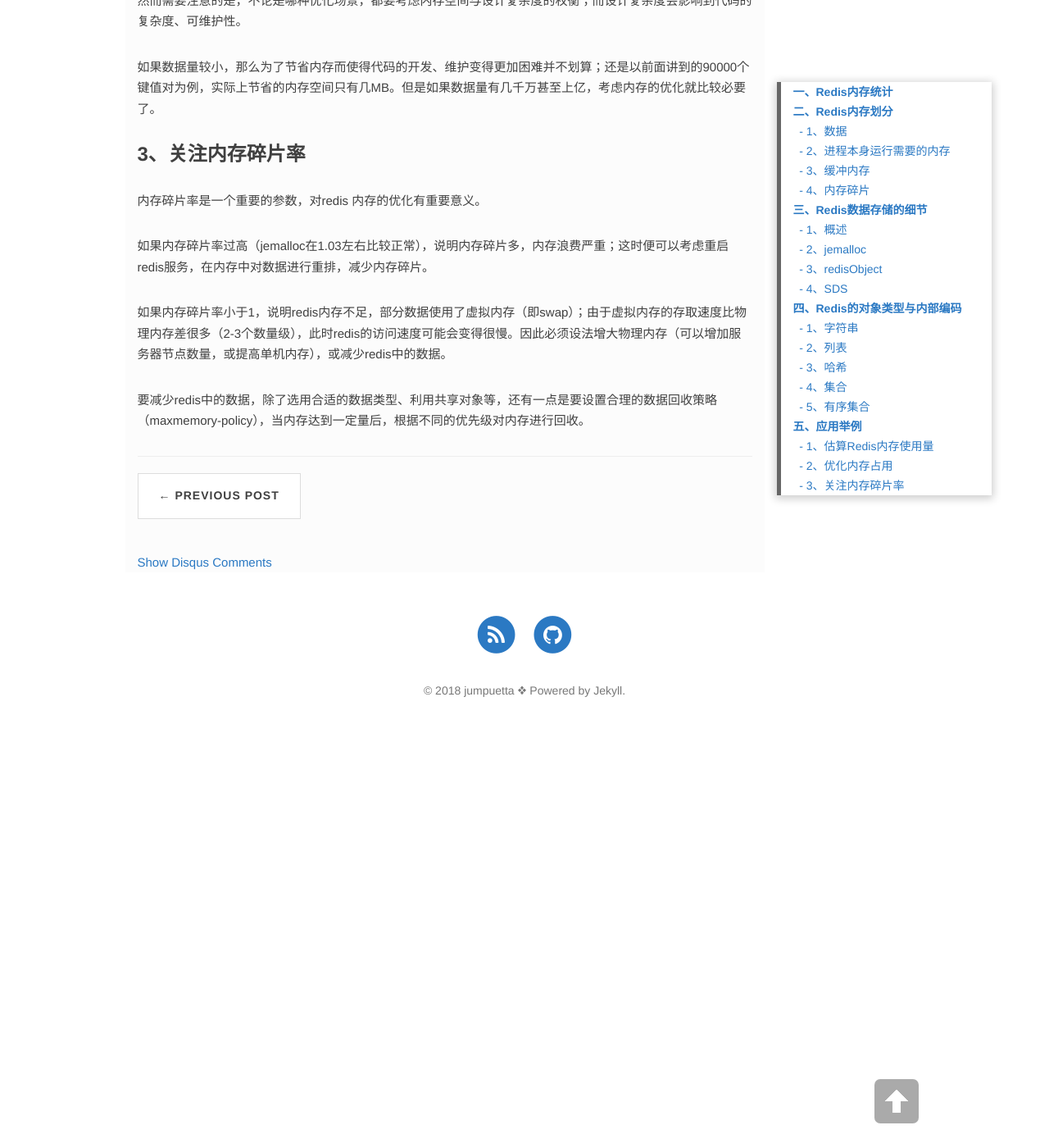
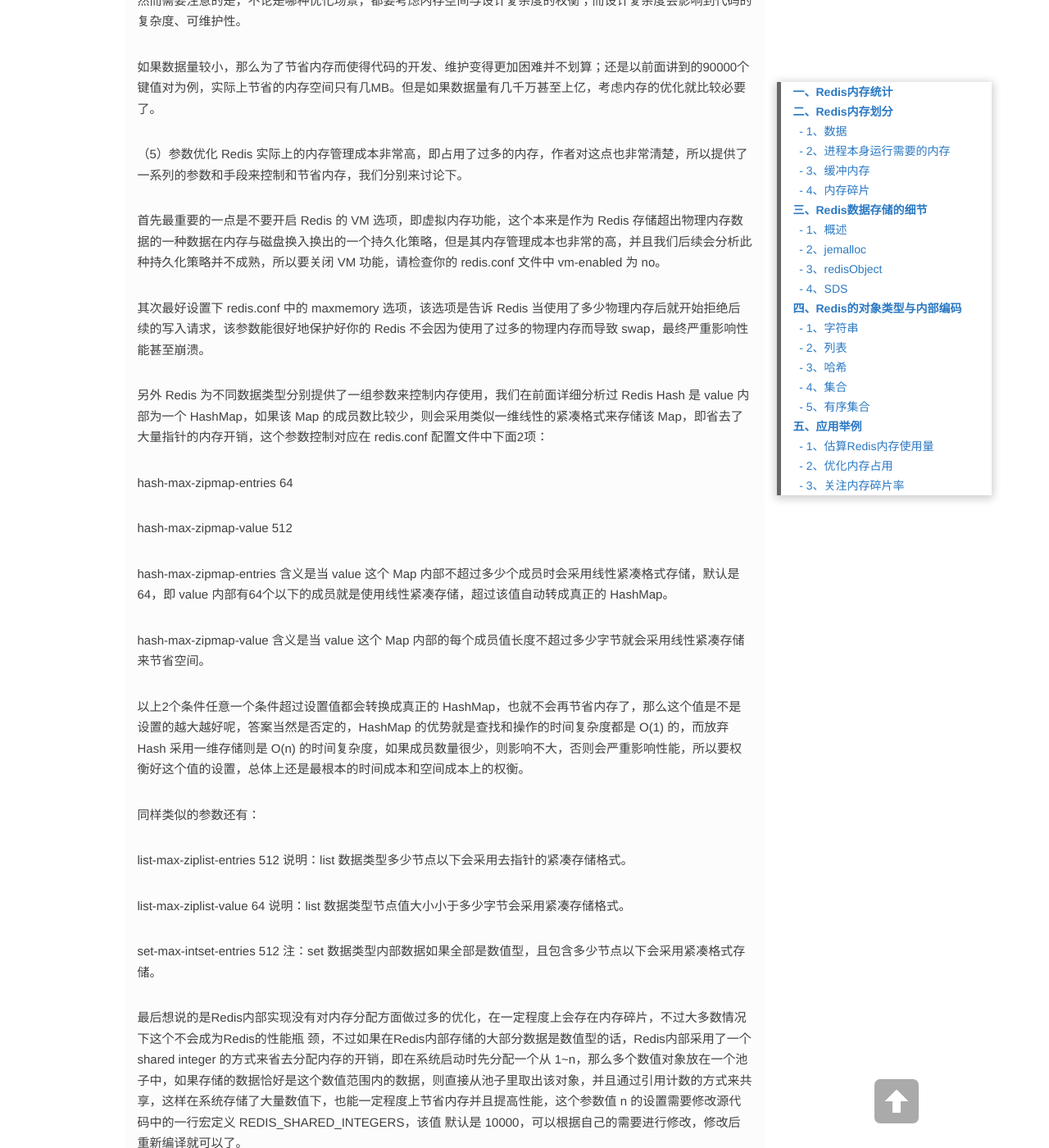
Before and after one commit to jumpuetta/jumpuetta, a Jekyll site: the page built from _posts/2018-04-26-redis-memory-struct.md, in a window 1280 px wide and 1400 px high, scrolled down 20134 px. Shown: the whole window at 82% size. Built offline with Jekyll 4.4.1, drawn with Linux system fonts in a browser that asks for light colours; nearby versions of some CDN libraries; comment, search, counter and statistics services are not loaded; some of the changed text lies outside the part shown.

Commit message:
commit
commit

```diff
--- a/_posts/2018-04-26-redis-memory-struct.md
+++ b/_posts/2018-04-26-redis-memory-struct.md
@@ -1,6 +1,6 @@
 ---
 layout: post
-title: 深入了解Redis内存模型
+title: 深入了解Redis内存模型及优化
 date: 2018-04-26
 categories: blog
 tags: [redis]
@@ -510,6 +510,39 @@
 
 如果数据量较小，那么为了节省内存而使得代码的开发、维护变得更加困难并不划算；还是以前面讲到的90000个键值对为例，实际上节省的内存空间只有几MB。但是如果数据量有几千万甚至上亿，考虑内存的优化就比较必要了。
 
+（5）参数优化
+Redis 实际上的内存管理成本非常高，即占用了过多的内存，作者对这点也非常清楚，所以提供了一系列的参数和手段来控制和节省内存，我们分别来讨论下。
+
+首先最重要的一点是不要开启 Redis 的 VM 选项，即虚拟内存功能，这个本来是作为 Redis 存储超出物理内存数据的一种数据在内存与磁盘换入换出的一个持久化策略，但是其内存管理成本也非常的高，并且我们后续会分析此种持久化策略并不成熟，所以要关闭 VM 功能，请检查你的 redis.conf 文件中 vm-enabled 为 no。
+
+其次最好设置下 redis.conf 中的 maxmemory 选项，该选项是告诉 Redis 当使用了多少物理内存后就开始拒绝后续的写入请求，该参数能很好地保护好你的 Redis 不会因为使用了过多的物理内存而导致 swap，最终严重影响性能甚至崩溃。
+
+另外 Redis 为不同数据类型分别提供了一组参数来控制内存使用，我们在前面详细分析过 Redis Hash 是 value 内部为一个 HashMap，如果该 Map 的成员数比较少，则会采用类似一维线性的紧凑格式来存储该 Map，即省去了大量指针的内存开销，这个参数控制对应在 redis.conf 配置文件中下面2项：
+
+hash-max-zipmap-entries 64
+
+hash-max-zipmap-value 512
+
+hash-max-zipmap-entries
+含义是当 value 这个 Map 内部不超过多少个成员时会采用线性紧凑格式存储，默认是64，即 value 内部有64个以下的成员就是使用线性紧凑存储，超过该值自动转成真正的 HashMap。
+
+hash-max-zipmap-value 含义是当 value 这个 Map 内部的每个成员值长度不超过多少字节就会采用线性紧凑存储来节省空间。
+
+以上2个条件任意一个条件超过设置值都会转换成真正的 HashMap，也就不会再节省内存了，那么这个值是不是设置的越大越好呢，答案当然是否定的，HashMap 的优势就是查找和操作的时间复杂度都是 O(1) 的，而放弃 Hash 采用一维存储则是 O(n) 的时间复杂度，如果成员数量很少，则影响不大，否则会严重影响性能，所以要权衡好这个值的设置，总体上还是最根本的时间成本和空间成本上的权衡。
+
+同样类似的参数还有：
+
+list-max-ziplist-entries 512
+说明：list 数据类型多少节点以下会采用去指针的紧凑存储格式。
+
+list-max-ziplist-value 64
+说明：list 数据类型节点值大小小于多少字节会采用紧凑存储格式。
+
+set-max-intset-entries 512
+注：set 数据类型内部数据如果全部是数值型，且包含多少节点以下会采用紧凑格式存储。
+
+最后想说的是Redis内部实现没有对内存分配方面做过多的优化，在一定程度上会存在内存碎片，不过大多数情况下这个不会成为Redis的性能瓶 颈，不过如果在Redis内部存储的大部分数据是数值型的话，Redis内部采用了一个 shared integer 的方式来省去分配内存的开销，即在系统启动时先分配一个从 1~n，那么多个数值对象放在一个池子中，如果存储的数据恰好是这个数值范围内的数据，则直接从池子里取出该对象，并且通过引用计数的方式来共享，这样在系统存储了大量数值下，也能一定程度上节省内存并且提高性能，这个参数值 n 的设置需要修改源代码中的一行宏定义 REDIS_SHARED_INTEGERS，该值 默认是 10000，可以根据自己的需要进行修改，修改后重新编译就可以了。
+
 ### 3、关注内存碎片率 ###
 内存碎片率是一个重要的参数，对redis 内存的优化有重要意义。
 
```
